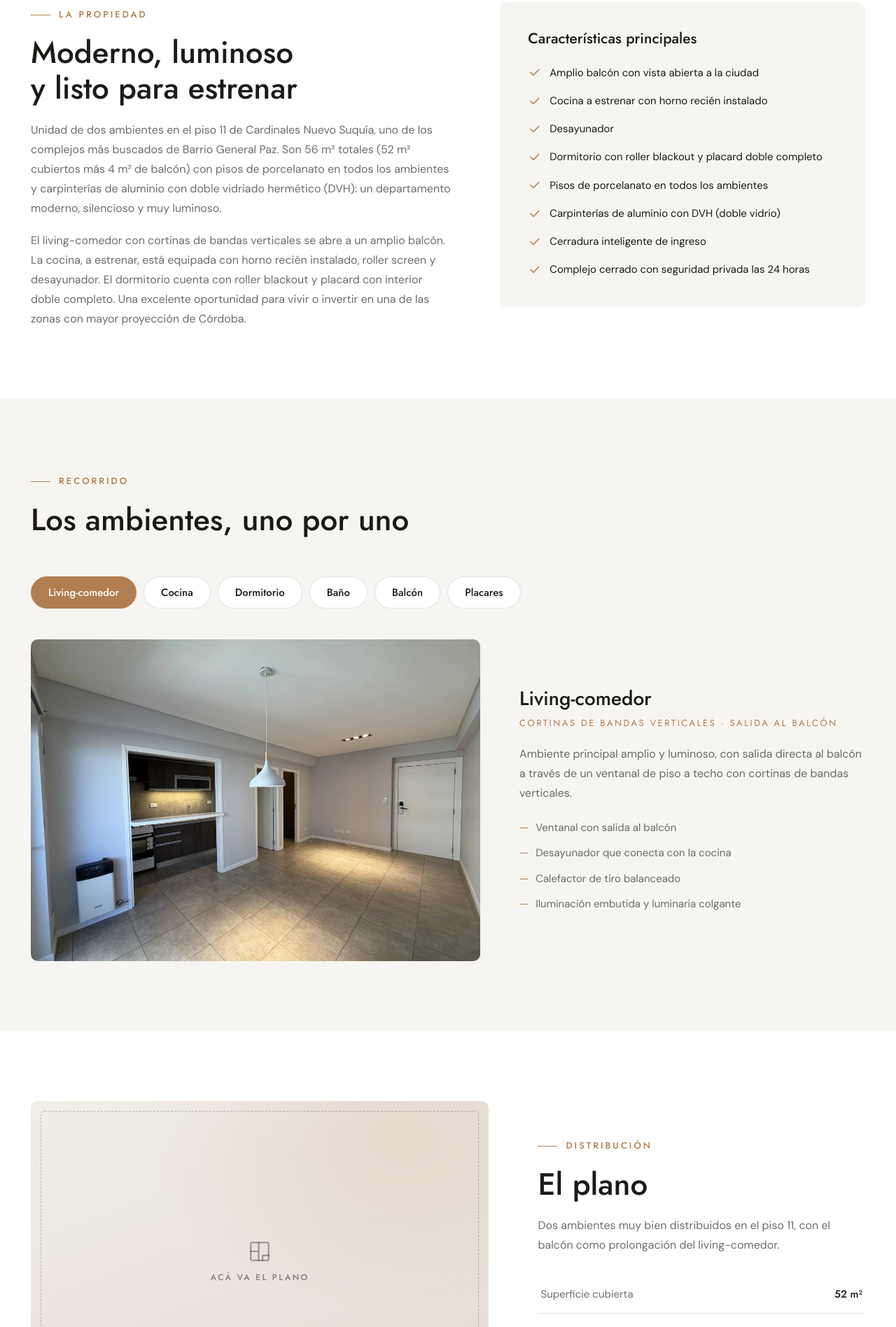
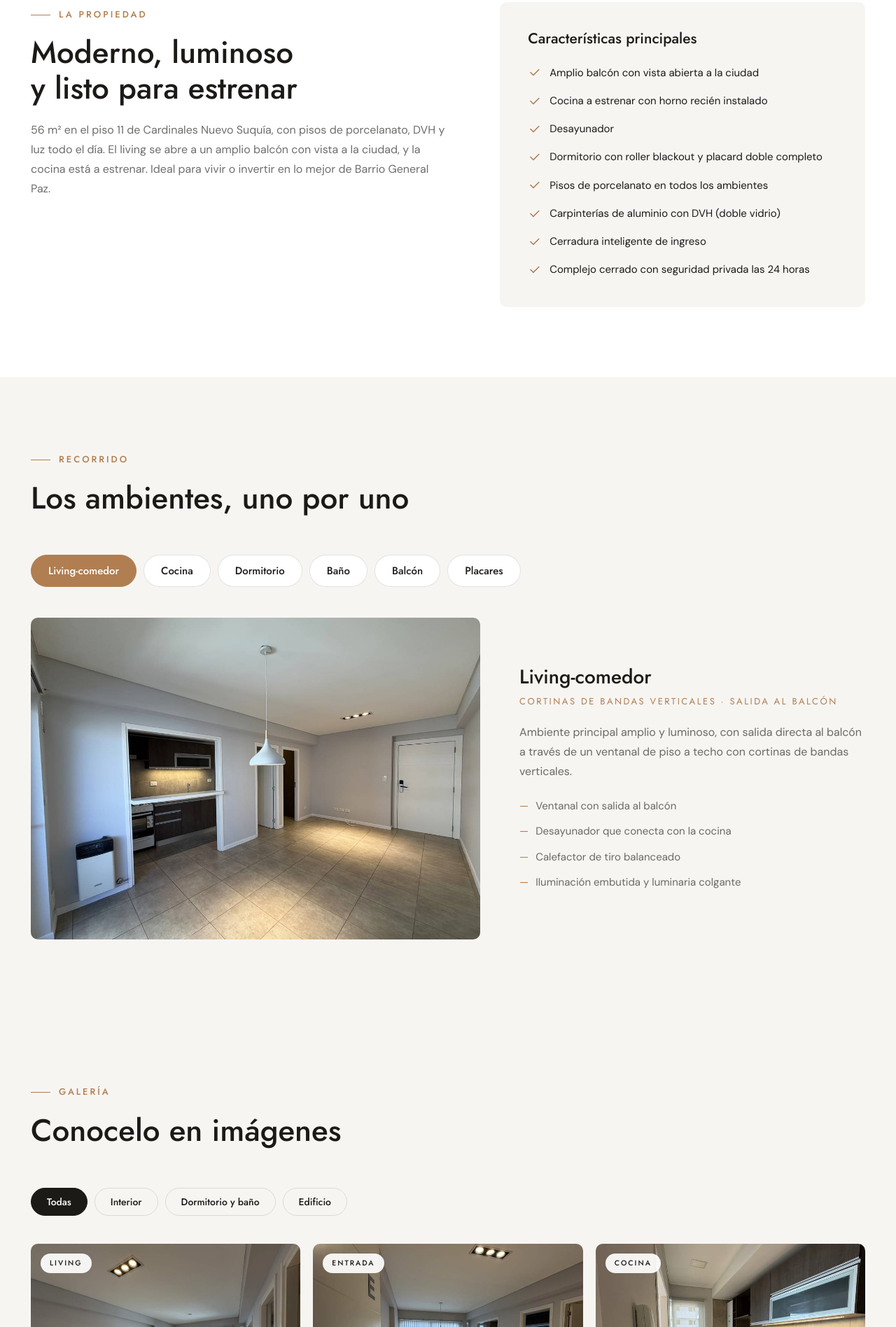
Before and after one commit to matiascordovero/depto-cardinales, a plain HTML site: page index.html in a window 1280 px wide. Shown: the part 903-2800 px from the top of the page at 70% size. Drawn offline with Linux system fonts and the light colour scheme.

Commit message:
Quitar sección del plano y acortar la descripción principal
Co-Authored-By: Claude Fable 5 <noreply@anthropic.com>

```diff
--- a/index.html
+++ b/index.html
@@ -453,16 +453,6 @@
     .room-img { height: 340px; }
   }
 
-  /* ---------- plano ---------- */
-  .plan-grid { display: grid; grid-template-columns: 1.4fr 1fr; gap: 70px; align-items: center; }
-  .plan-grid .ph { min-height: 460px; }
-  .areas-table { width: 100%; border-collapse: collapse; margin-top: 30px; font-variant-numeric: tabular-nums; }
-  .areas-table td { padding: 13px 4px; border-bottom: 1px solid var(--line); font-size: 15px; }
-  .areas-table td:last-child { text-align: right; font-family: var(--heading-font); font-weight: 500; color: var(--ink); }
-  .areas-table tr.total td { border-bottom: none; color: var(--bronze); font-weight: 700; }
-  .areas-table tr.total td:last-child { color: var(--bronze); font-size: 18px; }
-  @media (max-width: 900px) { .plan-grid { grid-template-columns: 1fr; gap: 40px; } }
-
   /* ---------- galería ---------- */
   .gallery { background: var(--bg-alt); }
   .filters { display: flex; gap: 10px; flex-wrap: wrap; margin-bottom: 40px; }
@@ -738,7 +728,6 @@
       <ul>
         <li><a href="#descripcion">Descripción</a></li>
         <li><a href="#ambientes">Ambientes</a></li>
-        <li><a href="#plano">Plano</a></li>
         <li><a href="#galeria">Galería</a></li>
         <li><a href="#ubicacion">Ubicación</a></li>
       </ul>
@@ -753,7 +742,6 @@
     <li><a href="#inicio">Inicio</a></li>
     <li><a href="#descripcion">Descripción</a></li>
     <li><a href="#ambientes">Ambientes</a></li>
-    <li><a href="#plano">Plano</a></li>
     <li><a href="#galeria">Galería</a></li>
     <li><a href="#comodidades">El complejo</a></li>
     <li><a href="#ubicacion">Ubicación</a></li>
@@ -810,8 +798,7 @@
       <div class="reveal">
         <span class="eyebrow">La propiedad</span>
         <h2 class="section-title">Moderno, luminoso y listo para estrenar</h2>
-        <p>Unidad de dos ambientes en el piso 11 de Cardinales Nuevo Suquía, uno de los complejos más buscados de Barrio General Paz. Son 56 m² totales (52 m² cubiertos más 4 m² de balcón) con pisos de porcelanato en todos los ambientes y carpinterías de aluminio con doble vidriado hermético (DVH): un departamento moderno, silencioso y muy luminoso.</p>
-        <p>El living-comedor con cortinas de bandas verticales se abre a un amplio balcón. La cocina, a estrenar, está equipada con horno recién instalado, roller screen y desayunador. El dormitorio cuenta con roller blackout y placard con interior doble completo. Una excelente oportunidad para vivir o invertir en una de las zonas con mayor proyección de Córdoba.</p>
+        <p>56 m² en el piso 11 de Cardinales Nuevo Suquía, con pisos de porcelanato, DVH y luz todo el día. El living se abre a un amplio balcón con vista a la ciudad, y la cocina está a estrenar. Ideal para vivir o invertir en lo mejor de Barrio General Paz.</p>
       </div>
       <aside class="features-card reveal">
         <h3>Características principales</h3>
@@ -931,27 +918,6 @@
           <li>Cajoneras y barral</li>
           <li>Puertas corredizas símil madera</li>
         </ul>
-      </div>
-    </div>
-  </div>
-</section>
-
-<!-- ================= PLANO ================= -->
-<section id="plano">
-  <div class="container">
-    <div class="plan-grid">
-      <div class="ph reveal"><svg viewBox="0 0 24 24" fill="none" stroke-width="1.5" stroke-linecap="round" stroke-linejoin="round"><rect x="3" y="3" width="18" height="18" rx="1"/><path d="M3 12h8V3M11 12v9M15 21v-5h6"/></svg><span>Acá va el plano</span></div>
-      <div class="reveal">
-        <span class="eyebrow">Distribución</span>
-        <h2 class="section-title">El plano</h2>
-        <p>Dos ambientes muy bien distribuidos en el piso 11, con el balcón como prolongación del living-comedor.</p>
-        <table class="areas-table">
-          <tbody>
-            <tr><td>Superficie cubierta</td><td>52 m²</td></tr>
-            <tr><td>Balcón</td><td>4 m²</td></tr>
-            <tr class="total"><td>Superficie total</td><td>56 m²</td></tr>
-          </tbody>
-        </table>
       </div>
     </div>
   </div>
```
